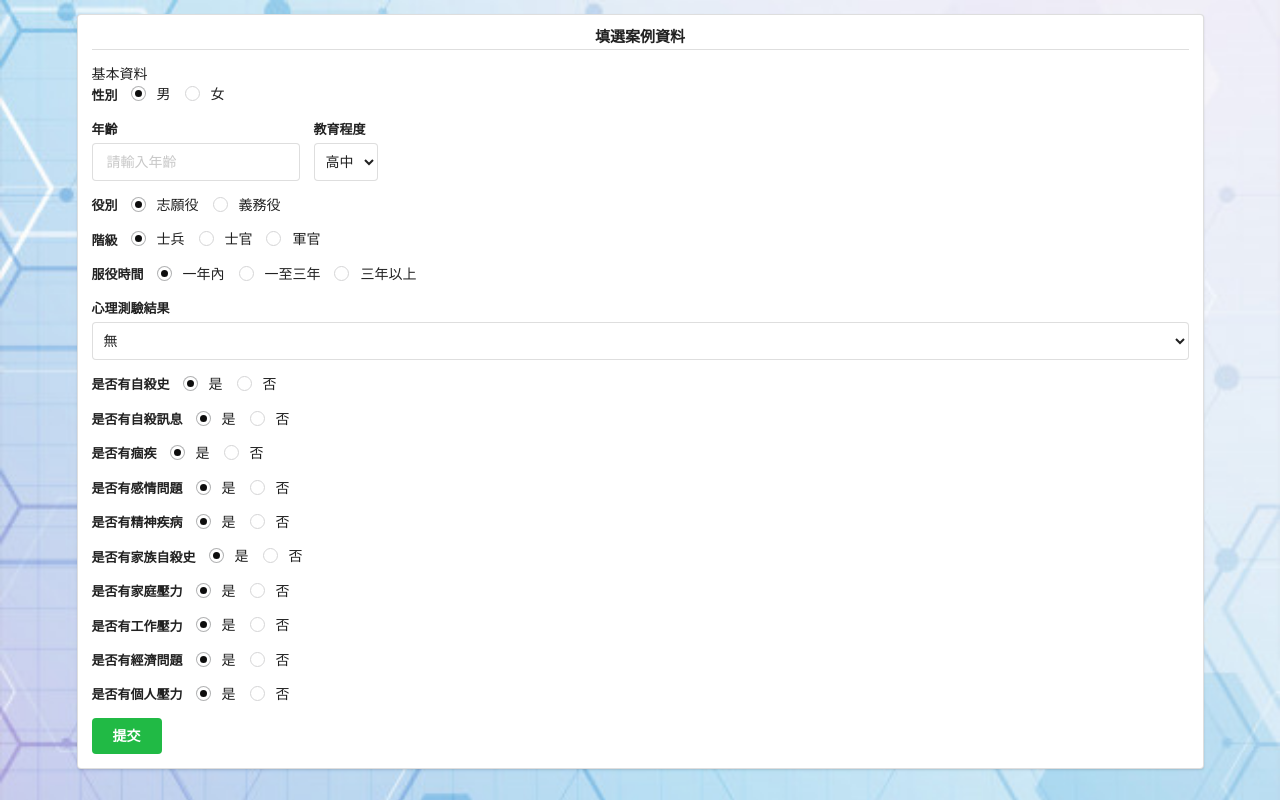
After one commit to ncturoger/psychological-conditions-prediction-system, a Flask app: page /form in a window 1280 px wide. The commit adds this page. Run offline with Flask 2, Linux system fonts and the light colour scheme.

Commit message:
[System] Implement demo version 1.0
1.Add home page and background
2.Modify form style with sementic ui
3.Add loader effect when submitting the form
4.Add null value check in age field

```diff
--- a/app.py
+++ b/app.py
@@ -18,10 +18,12 @@ graph = tf.get_default_graph()
 
 # flask run --host=0.0.0.0
 @app.route('/')
-def hello_world():
+def home_page():
     return render_template('home.html')
-    # return "12"
 
+@app.route('/form')
+def fillform():
+    return render_template('form.html')
 
 @app.route('/predict', methods=['GET', 'POST'])
 def predict():
--- /dev/null
+++ b/templates/form.html
@@ -0,0 +1,375 @@
+<!DOCTYPE html>
+<link rel="stylesheet" type="text/css" href="{{ url_for('static', filename='css/semantic.min.css') }}">
+<script src="{{ url_for('static', filename='js/jquery-3.3.1.min.js') }}"></script>
+<script src="{{ url_for('static', filename='js/semantic.min.js') }}"></script>
+
+<html>
+
+<head>
+	<title>填表單</title>
+</head>
+<script>
+	$('.ui.radio.checkbox')
+		.checkbox()
+		;
+</script>
+<style>
+	body {
+		padding: 1em;
+	}
+
+	.spaced>.button {
+		margin-bottom: 1em;
+	}
+
+	.landing-image {
+		background-image: url("{{ url_for('static', filename='assets/images/background.jpg') }}");
+		background-repeat: repeat-n;
+		background-size: cover;
+	}
+</style>
+
+<body class="landing-image">
+
+	<div class="main ui container">
+		<div class="ui segment">
+			<div class="ui dimmer" id='loader'>
+				<div class="ui text loader">預測中</div>
+			</div>
+			<div class="ui form">
+				<form id="fm" name="fm" action="" method="POST">
+					<h4 class="ui center aligned dividing header">填選案例資料</h4>
+					<label>基本資料</label>
+					<div class="inline fields">
+						<label>性別</label>
+						<div class="field">
+							<div class="ui radio checkbox">
+								<input name="gender" checked="checked" type="radio" value="male">
+								<label>男</label>
+							</div>
+						</div>
+						<div class="field">
+							<div class="ui radio checkbox">
+								<input name="gender" type="radio" value="female">
+								<label>女</label>
+							</div>
+						</div>
+					</div>
+					<div class="fields">
+						<div class="field">
+							<label>年齡</label>
+							<input placeholder="請輸入年齡" type="text" id="age" name="age" required="required"
+								onkeyup="value=value.replace(/[^\d]/g,'')">
+						</div>
+						<div class="field">
+							<label>教育程度</label>
+							<select class="ui fluid dropdown" id="education" name="education">
+								<option value="s">高中</option>
+								<option value="u">大學</option>
+								<option value="g">碩士</option>
+							</select>
+						</div>
+					</div>
+					<div class="inline fields">
+						<label>役別</label>
+						<div class="field">
+							<div class="ui radio checkbox">
+								<input name="militaryservice" checked="checked" type="radio" value="v">
+								<label>志願役</label>
+							</div>
+						</div>
+						<div class="field">
+							<div class="ui radio checkbox">
+								<input name="militaryservice" type="radio" value="c">
+								<label>義務役</label>
+							</div>
+						</div>
+					</div>
+					<div class="inline fields">
+						<label>階級</label>
+						<div class="field">
+							<div class="ui radio checkbox">
+								<input name="rank" checked="checked" type="radio" value="soldier">
+								<label>士兵</label>
+							</div>
+						</div>
+						<div class="field">
+							<div class="ui radio checkbox">
+								<input name="rank" type="radio" value="sergeant">
+								<label>士官</label>
+							</div>
+						</div>
+						<div class="field">
+							<div class="ui radio checkbox">
+								<input name="rank" type="radio" value="officer">
+								<label>軍官</label>
+							</div>
+						</div>
+					</div>
+					<div class="inline fields">
+						<label>服役時間</label>
+						<div class="field">
+							<div class="ui radio checkbox">
+								<input name="time" checked="checked" type="radio" value="S">
+								<label>一年內</label>
+							</div>
+						</div>
+						<div class="field">
+							<div class="ui radio checkbox">
+								<input name="time" type="radio" value="M">
+								<label>一至三年</label>
+							</div>
+						</div>
+						<div class="field">
+							<div class="ui radio checkbox">
+								<input name="time" type="radio" value="L">
+								<label>三年以上</label>
+							</div>
+						</div>
+					</div>
+					<div class="field">
+						<label>心理測驗結果</label>
+						<select class="ui fluid dropdown" id="testResult" name="testResult">
+							<option value="">無</option>
+							<option value="lieType">未通過測謊</option>
+							<option value="counselingType">心理諮商組/關懷輔導組/諮商輔導組/基層幹部協助組</option>
+							<option value="referralMedicalType">轉介醫療組</option>
+							<option value="highlyCaredType">高度關懷</option>
+							<option value="needCareType">尚需關懷群</option>
+							<option value="mediumHeightCareType">需中高度關懷群</option>
+							<option value="generalType">一般組</option>
+							<option value="adaptWellType">適應良好群</option>
+							<option value="moderateCareType">需中度關懷群</option>
+							<option value="Etype">e型</option>
+							<option value="Ctype">c型</option>
+						</select>
+					</div>
+					<div class="inline fields">
+						<label>是否有自殺史</label>
+						<div class="field">
+							<div class="ui radio checkbox">
+								<input name="suicideHistory" checked="checked" type="radio" value="1">
+								<label>是</label>
+							</div>
+						</div>
+						<div class="field">
+							<div class="ui radio checkbox">
+								<input name="suicideHistory" type="radio" value="0">
+								<label>否</label>
+							</div>
+						</div>
+					</div>
+					<div class="inline fields">
+						<label>是否有自殺訊息</label>
+						<div class="field">
+							<div class="ui radio checkbox">
+								<input name="hadSuicideMessage" checked="checked" type="radio" value="1">
+								<label>是</label>
+							</div>
+						</div>
+						<div class="field">
+							<div class="ui radio checkbox">
+								<input name="hadSuicideMessage" type="radio" value="0">
+								<label>否</label>
+							</div>
+						</div>
+					</div>
+					<div class="inline fields">
+						<label>是否有痼疾</label>
+						<div class="field">
+							<div class="ui radio checkbox">
+								<input name="confirmedDisease" checked="checked" type="radio" value="1">
+								<label>是</label>
+							</div>
+						</div>
+						<div class="field">
+							<div class="ui radio checkbox">
+								<input name="confirmedDisease" type="radio" value="0">
+								<label>否</label>
+							</div>
+						</div>
+					</div>
+					<div class="inline fields">
+						<label>是否有感情問題</label>
+						<div class="field">
+							<div class="ui radio checkbox">
+								<input name="emotionalProblems" checked="checked" type="radio" value="1">
+								<label>是</label>
+							</div>
+						</div>
+						<div class="field">
+							<div class="ui radio checkbox">
+								<input name="emotionalProblems" type="radio" value="0">
+								<label>否</label>
+							</div>
+						</div>
+					</div>
+					<div class="inline fields">
+						<label>是否有精神疾病</label>
+						<div class="field">
+							<div class="ui radio checkbox">
+								<input name="mentalillness" checked="checked" type="radio" value="1">
+								<label>是</label>
+							</div>
+						</div>
+						<div class="field">
+							<div class="ui radio checkbox">
+								<input name="mentalillness" type="radio" value="0">
+								<label>否</label>
+							</div>
+						</div>
+					</div>
+					<div class="inline fields">
+						<label>是否有家族自殺史</label>
+						<div class="field">
+							<div class="ui radio checkbox">
+								<input name="familySuicideHistory" checked="checked" type="radio" value="1">
+								<label>是</label>
+							</div>
+						</div>
+						<div class="field">
+							<div class="ui radio checkbox">
+								<input name="familySuicideHistory" type="radio" value="0">
+								<label>否</label>
+							</div>
+						</div>
+					</div>
+					<div class="inline fields">
+						<label>是否有家庭壓力</label>
+						<div class="field">
+							<div class="ui radio checkbox">
+								<input name="familyMembers" checked="checked" type="radio" value="1">
+								<label>是</label>
+							</div>
+						</div>
+						<div class="field">
+							<div class="ui radio checkbox">
+								<input name="familyMembers" type="radio" value="0">
+								<label>否</label>
+							</div>
+						</div>
+					</div>
+					<div class="inline fields">
+						<label>是否有工作壓力</label>
+						<div class="field">
+							<div class="ui radio checkbox">
+								<input name="workplacePressure" checked="checked" type="radio" value="1">
+								<label>是</label>
+							</div>
+						</div>
+						<div class="field">
+							<div class="ui radio checkbox">
+								<input name="workplacePressure" type="radio" value="0">
+								<label>否</label>
+							</div>
+						</div>
+					</div>
+					<div class="inline fields">
+						<label>是否有經濟問題</label>
+						<div class="field">
+							<div class="ui radio checkbox">
+								<input name="EconomicIssues" checked="checked" type="radio" value="1">
+								<label>是</label>
+							</div>
+						</div>
+						<div class="field">
+							<div class="ui radio checkbox">
+								<input name="EconomicIssues" type="radio" value="0">
+								<label>否</label>
+							</div>
+						</div>
+					</div>
+					<div class="inline fields">
+						<label>是否有個人壓力</label>
+						<div class="field">
+							<div class="ui radio checkbox">
+								<input name="personalPressure" checked="checked" type="radio" value="1">
+								<label>是</label>
+							</div>
+						</div>
+						<div class="field">
+							<div class="ui radio checkbox">
+								<input name="personalPressure" type="radio" value="0">
+								<label>否</label>
+							</div>
+						</div>
+					</div>
+					<div><input type="button" class="ui green button" id="Send" name="Send" value="提交"
+							onclick="SendAndCheck(document.fm);" /></div>
+				</form>
+			</div>
+		</div>
+	</div>
+</body>
+
+</html>
+<script>
+	$(document)
+		.ready(function () { })
+
+	function SendAndCheck(element) {
+		// console.log(element.elements["sexuality"].value);
+		var form_data = new FormData();
+
+		if(!element.elements["age"].value)
+		{
+			alert("請填選年齡");
+			return
+		}
+
+
+		const sleep = (milliseconds) => {
+			return new Promise(resolve => setTimeout(resolve, milliseconds))
+		}
+
+
+		form_data.append("suicide", 0)
+		form_data.append("sexuality", $("input[name='gender']:checked").val())
+		form_data.append("age", element.elements["age"].value)
+		form_data.append("education", element.elements["education"].value)
+		form_data.append("rank", element.elements["rank"].value)
+		form_data.append("militaryservice", element.elements["militaryservice"].value)
+		form_data.append("time", element.elements["time"].value)
+		form_data.append("testResult", element.elements["testResult"].value)
+		form_data.append("suicideHistory", element.elements["suicideHistory"].value)
+		form_data.append("hadSuicideMessage", element.elements["hadSuicideMessage"].value)
+		form_data.append("confirmedDisease", element.elements["confirmedDisease"].value)
+		form_data.append("emotionalProblems", element.elements["emotionalProblems"].value)
+		form_data.append("mentalillness", element.elements["mentalillness"].value)
+		form_data.append("familySuicideHistory", element.elements["familySuicideHistory"].value)
+		form_data.append("familyMembers", element.elements["familyMembers"].value)
+		form_data.append("workplacePressure", element.elements["workplacePressure"].value)
+		form_data.append("EconomicIssues", element.elements["EconomicIssues"].value)
+		form_data.append("personalPressure", element.elements["personalPressure"].value)
+		// console.log(element.elements["education"].value)
+		console.log("predicting...")
+		document.getElementById('loader').classList.add('active');
+		sleep(2000).then(() => {
+			document.getElementById('loader').classList.remove('active');
+			$.ajax({
+				type: "POST",
+				async: true,
+				data: form_data,
+				processData: false,
+				url: "/predict",
+				contentType: false,
+				success: function (msg) {
+					console.log(msg)
+					if (msg["result"] > 0.5) {
+						alert("建議轉介");
+
+					}
+
+					else {
+						alert("持續關懷");
+					}
+				},
+				error: function (err) {
+					console.log(err.responseText)
+				}
+			});
+		})
+
+
+	}
+</script>
```
Also changed, not shown: templates/home.html (+70 -145 lines), static/assets/images/background.jpg (added), static/assets/images/home.jpg (added), static/assets/images/logo.png (added).
